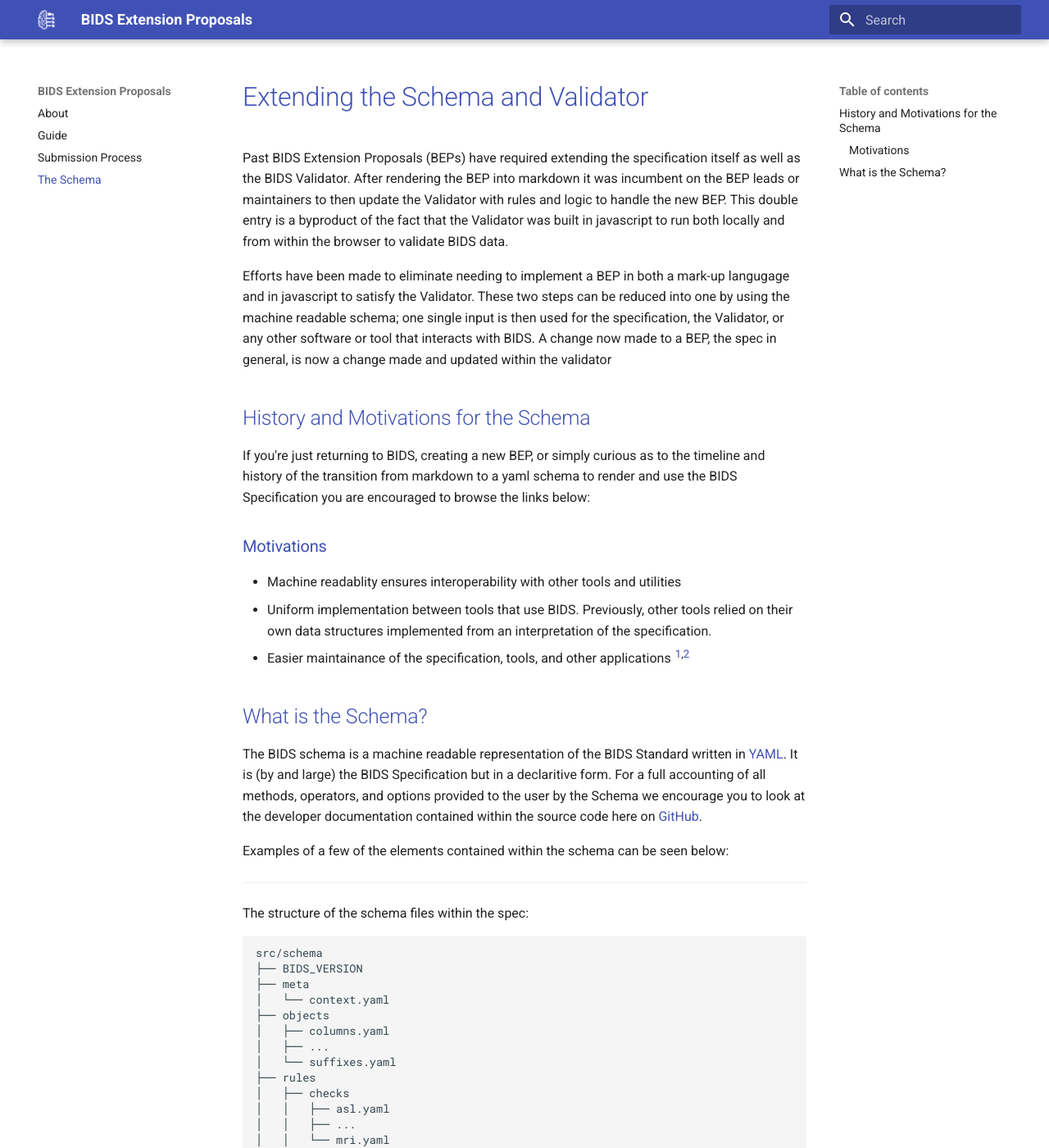
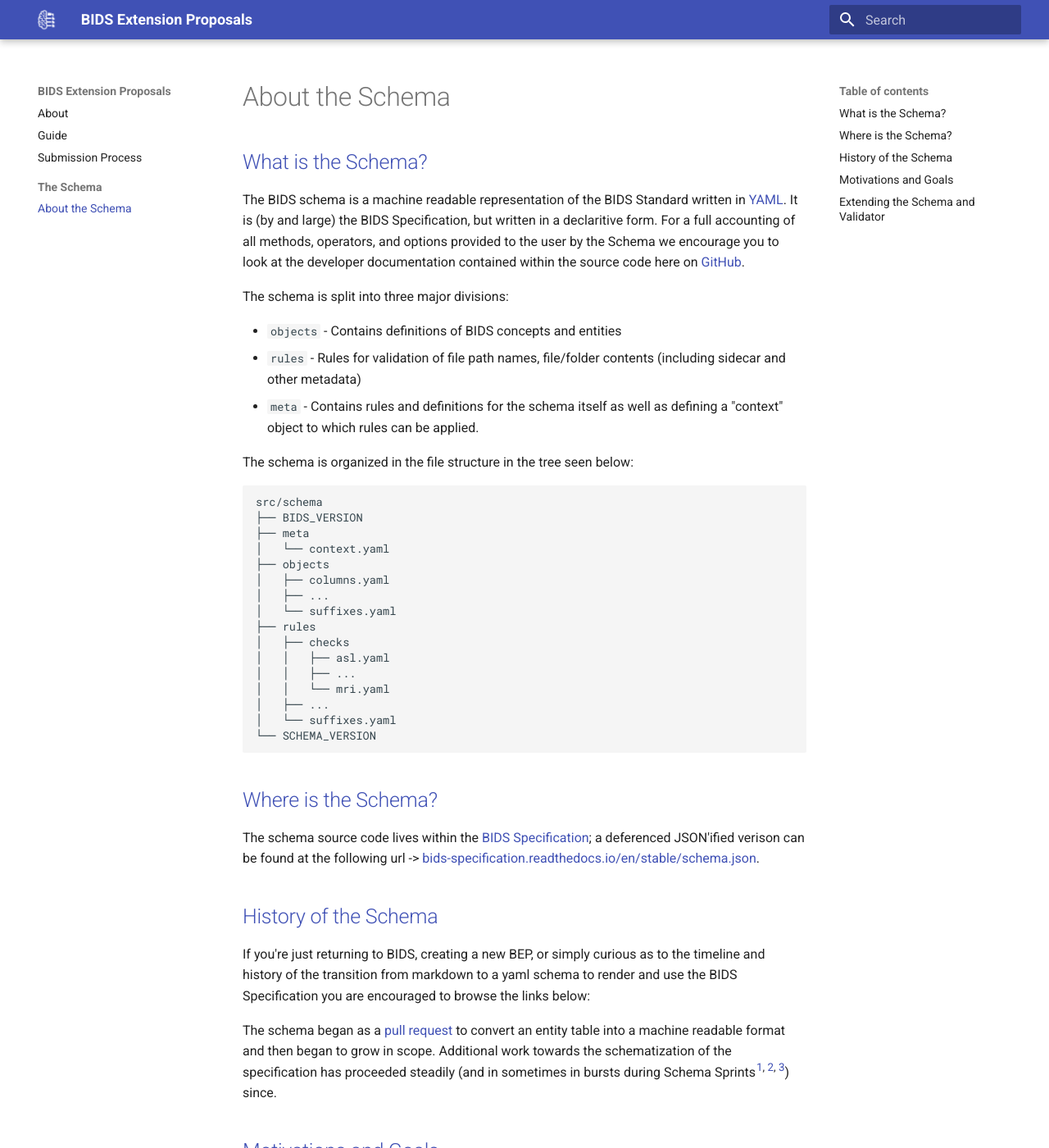
Before and after one commit to bids-standard/bids-extensions, an MkDocs documentation site: the page built from docs/schema.md, in a window 1280 px wide and 1400 px high. Shown: the whole window at 82% size. Built offline with MkDocs 1.6.1 and Material for MkDocs 9.7.7, drawn with Linux system fonts in a browser that asks for light colours; some of the changed text lies outside the part shown.

Commit message:
Version 1 (#7)
* add yamllinter, reformat paragraph spacing/yaml

* doc-the-schema

* doc-the-schema

* update links in index.md

* remove not finished how-the-schema-works.md from toc tree

* remove empty ##

* Update requirements.txt

````diff
--- a/docs/guide.md
+++ b/docs/guide.md
@@ -3,18 +3,18 @@
 ## What is a BIDS Extension Proposal \(BEP\)?
 
 A BEP, as the name implies, is a method of expanding the BIDS Specification to
-encompass new features or imaging types.
+  encompass new features or imaging types.
 
 Why are they called BEPs? BEPs are modeled after
-[Python Extension Proposals](https://peps.python.org/pep-0001/#what-is-a-pep) (PEPs) as
-they have been an effective community tool to change (either by updating or supplementing)
-the Python programming language and BIDS contributors adopting a similar structure (has so far) been an
-effective method of contributing new changes to BIDS.
+  [Python Extension Proposals](https://peps.python.org/pep-0001/#what-is-a-pep) (PEPs) as
+  they have been an effective community tool to change (either by updating or supplementing)
+  the Python programming language. BIDS contributors adopting a similar structure (has so far)
+  been useful in expanding BIDS.
 
 BEPs have grown the specification to include beyond MRI as well
-as new techniques, and files types and descriptors. A list of completed
-BEPS can be seen [here](https://bids.neuroimaging.io/get_involved.html#completed-beps) and
-a list of proposed/ongoing BEPs can be found [here]https://bids.neuroimaging.io/get_involved.html#extending-the-bids-specification)
+  as new techniques, and files types and descriptors. A list of completed
+  BEPS can be seen [here](https://bids.neuroimaging.io/get_involved.html#completed-beps) and
+  a list of proposed/ongoing BEPs can be found [here]https://bids.neuroimaging.io/get_involved.html#extending-the-bids-specification)
 
 ## Why contribute to BIDS?
 
@@ -96,96 +96,105 @@ Larger contributions that are expected to involve longer and more involved
 ### Limit flexibility, consider tool developers
 
 One of the aims of BIDS is to make reusing data easier. This means that when
-proposing an extension you need to put yourself in the shoes of someone who will
-receive a BIDS dataset and attempt to analyze it. Additionally, consider
-developers that will try to write tools that take BIDS datasets as inputs. It’s
-worth assessing how much additional code different ways of approaching your
-extension will lead to.
+  proposing an extension you need to put yourself in the shoes of someone who will
+  receive a BIDS dataset and attempt to analyze it. Additionally, consider
+  developers that will try to write tools that take BIDS datasets as inputs. It’s
+  worth assessing how much additional code different ways of approaching your
+  extension will lead to.
 
 The most common situation where the trade-off between flexibility and ease of
-tool building comes up is choosing file formats. For example, allowing multiple
-different file formats to be used to represent the same data type is flexible,
-but requires developers to provide support for all of them. As an example,
-iEEG-BIDS and EEG-BIDS
-[surveyed the community](https://bids.berkeley.edu/news/bids-megeegieeg-data-format-survey)
-to find out about most common formats and selected only a few formats based on
-usage and their openness.
+  tool building comes up is choosing file formats. For example, allowing multiple
+  different file formats to be used to represent the same data type is flexible,
+  but requires developers to provide support for all of them. As an example,
+  iEEG-BIDS and EEG-BIDS
+  [surveyed the community](https://bids.berkeley.edu/news/bids-megeegieeg-data-format-survey)
+  to find out about most common formats and selected only a few formats based on
+  usage and their openness.
 
 ### Get the community involved
 
 Try to reach out to colleagues working with the type of data you are trying to
-add support for. The more eyes you will get on your extension the better it will
-get.
+  add support for. The more eyes you will get on your extension the better it will
+  get.
 
 ### Be consistent with the main specification
 
 The main specification follows some general rules. For example, see the
-[rules on participant labels](https://bids-specification.readthedocs.io/en/stable/02-common-principles.html#participant-names-and-other-labels).
+  [rules on participant labels](https://bids-specification.readthedocs.io/en/stable/02-common-principles.html#participant-names-and-other-labels).
 
 Try not to deviate from those conventions in your extension.
 
 ### Avoid backward incompatible changes
 
 BIDS is already incorporated in many tools - proposing a change that will render
-already released BIDS datasets not BIDS compliant will cause a lot of confusion
-and will force developers to update their codes. We should strive to avoid such
-a situation.
+  already released BIDS datasets not BIDS compliant will cause a lot of confusion
+  and will force developers to update their codes. We should strive to avoid such
+  a situation.
 
 Having said that, one day we will have to break backwards compatibility. If you
-have an idea for a backward incompatible change please add it as an issue to the
-[BIDS 2.0 GitHub repository](https://github.com/bids-standard/bids-2-devel).
+  have an idea for a backward incompatible change please add it as an issue to the
+  [BIDS 2.0 GitHub repository](https://github.com/bids-standard/bids-2-devel).
 
 ### Use existing and common practices/formats
 
 It’s likely that certain data types are commonly stored in a particular way in
-your subfield. If this is the case try adopting this way unless it makes your
-extension too inconsistent with the main specification. A good example of such
-adoption is the
-[bvec/bval file format](https://bids-specification.readthedocs.io/en/stable/04-modality-specific-files/01-magnetic-resonance-imaging-data.html#required-gradient-orientation-information)
-for storing diffusion metadata.
+  your subfield. If this is the case try adopting this way unless it makes your
+  extension too inconsistent with the main specification. A good example of such
+  adoption is the
+  [bvec/bval file format](https://bids-specification.readthedocs.io/en/stable/04-modality-specific-files/01-magnetic-resonance-imaging-data.html#required-gradient-orientation-information)
+  for storing diffusion metadata.
 
 ### Try to link with other existing standards and ontologies
 
 There are many standardization attempts out there. When proposing your extension
-consider gathering inspiration and directly linking to other standards. A good
-example of this is linking metadata fields to corresponding DICOM tags.
+  consider gathering inspiration and directly linking to other standards. A good
+  example of this is linking metadata fields to corresponding DICOM tags.
 
 ## Common pitfalls
 
 ### Relying on merging the extension on a set timeline
 
 We have found that it is very difficult to predict how long a BIDS extension
-will take to merge into the standard. One challenge that has occurred in the
-past is a doctoral student requiring acceptance of their work as a requirement
-for graduation. We do not recommend yoking contributions to the BIDS community
-(or any volunteer-led open source community) to strict timelines to avoid the
-uncertainty around domain specific community engagement, feedback from the BIDS
-maintainers and broader developer community, and responding to those reviews.
+  will take to merge into the standard. One challenge that has occurred in the
+  past is a doctoral student requiring acceptance of their work as a requirement
+  for graduation. We do not recommend yoking contributions to the BIDS community
+  (or any volunteer-led open source community) to strict timelines to avoid the
+  uncertainty around domain specific community engagement, feedback from the BIDS
+  maintainers and broader developer community, and responding to those reviews.
 
 ### Not considering domain- or field-specific guidelines
 
 In many neuroscience fields there have been past developments and efforts to
-implement standards, either formally or informally; where possible BIDS
-extension proposals should embrace these rather than trying to come up with
-alternative standards. The BIDS extension proposal should therefore inventorize
-and review past and existing work that may be relevant to the BEP.
+  implement standards, either formally or informally; where possible BIDS
+  extension proposals should embrace these rather than trying to come up with
+  alternative standards. The BIDS extension proposal should therefore inventorize
+  and review past and existing work that may be relevant to the BEP.
 
 ### Not considering DICOM fields
 
-Many of the modalities we use have an associated standard, like DICOM for instance. While BIDS is not specifically about data format, many metadata information are stored in data files and there is rarely a good reason for using a different name than one from other established standards. In using DICOM it is reasonable to [check what DICOM has already developed](https://www.dicomstandard.org/) and see if there is overlap. In a similar fashion, when relevant, we recommend having a `sourcedata/` folder in example datasets including DICOM files (empty data but with a header, removing any personal data tags if taken from "real" data).
+Many of the modalities we use have an associated standard, like DICOM for instance.
+  While BIDS is not specifically about data format, many metadata information are
+  stored in data files and there is rarely a good reason for using a different name
+  than one from other established standards. In using DICOM it is reasonable to
+  [check what DICOM has already developed](https://www.dicomstandard.org/) and see
+  if there is overlap. In a similar fashion, when relevant, we recommend having a
+  `sourcedata/` folder in example datasets including DICOM files (empty data but
+  with a header, removing any personal data tags if taken from "real" data).
 
 ### Not building up a user community to support the BEP
 
 Merging BIDS extension proposals only happens following a community review. It
-is therefore helpful to get the stakeholders on board early on (i.e., while
-writing the extension proposal) rather than at the review stage. Diversity in
-the team contributes to the quality of the extension proposal; we recommend that
-the core team has representatives from 3 different labs, preferably also with a
-mix of more junior and more senior contributors. You may also consider
-requesting explicit support letters from external labs.
+  is therefore helpful to get the stakeholders on board early on (i.e., while
+  writing the extension proposal) rather than at the review stage. Diversity in
+  the team contributes to the quality of the extension proposal; we recommend that
+  the core team has representatives from 3 different labs, preferably also with a
+  mix of more junior and more senior contributors. You may also consider
+  requesting explicit support letters from external labs.
 
 ### How to turn on email notifications about suggestions and comments for Google Documents
 
 ![notifications_1](assets/img/notifications_1.png)
+
 ![notifications_2](assets/img/notifications_2.png)
+
 ![notifications_3](assets/img/notifications_3.png)
--- a/docs/schema.md
+++ b/docs/schema.md
@@ -1,40 +1,21 @@
-# Extending the Schema and Validator
-
-Past BIDS Extension Proposals (BEPs) have required extending the specification itself as well as the BIDS Validator.
-After rendering the BEP into markdown it was incumbent on the BEP leads or maintainers to
-then update the Validator with rules and logic to handle the new BEP.
-This double entry is a byproduct of the fact that the Validator was built in javascript to run both
-locally and from within the browser to validate BIDS data.
-
-Efforts have been made to eliminate needing to implement a BEP in both a mark-up langugage and
-in javascript to satisfy the Validator. These two steps can be reduced into one by using the
-machine readable schema; one single input is then used for the specification, the Validator,
-or any other software or tool that interacts with BIDS. A change now made to a BEP, the spec in general,
-is now a change made and updated within the validator
-
-## History and Motivations for the Schema
-
-If you're just returning to BIDS, creating a new BEP, or simply curious as to the timeline and history
-of the transition from markdown to a yaml schema to render and use the BIDS Specification you are encouraged
-to browse the links below:
-
-### Motivations
-
-- Machine readablity ensures interoperability with other tools and utilities
-- Uniform implementation between tools that use BIDS. Previously, other tools relied on their own data structures implemented from an interpretation of the specification.
-- Easier maintainance of the specification, tools, and other applications <sup>[1][start_of_schema],[2][bids_schema_validation_for_datatypes]</sup>
-
 ## What is the Schema?
 
-The BIDS schema is a machine readable representation of the BIDS Standard written in [YAML](https://en.wikipedia.org/wiki/YAML). It is (by and large) the BIDS Specification
-but in a declaritive form. For a full accounting of all methods, operators, and options provided to the user by the Schema we encourage you to look at the developer documentation
-contained within the source code here on [GitHub][schema_readme.md].
+The BIDS schema is a machine readable representation of the BIDS Standard
+  written in [YAML](https://en.wikipedia.org/wiki/YAML). It is (by and large)
+  the BIDS Specification, but written in a declaritive form. For a full
+  accounting of all methods, operators, and options provided to the user
+  by the Schema we encourage you to look at the developer documentation
+  contained within the source code here on [GitHub][schema_readme.md].
 
-Examples of a few of the elements contained within the schema can be seen below:
+The schema is split into three major divisions:
 
----
+- `objects` - Contains definitions of BIDS concepts and entities
+- `rules` - Rules for validation of file path names, file/folder contents
+(including sidecar and other metadata)
+- `meta` - Contains rules and definitions for the schema itself as well as defining
+a "context" object to which rules can be applied.
 
-The structure of the schema files within the spec:
+The schema is organized in the file structure in the tree seen below:
 
 ```
 src/schema
@@ -55,32 +36,46 @@ src/schema
 └── SCHEMA_VERSION
 ```
 
----
+## Where is the Schema?
 
-The requirements for an anatomical MR:
-
-```yaml
-
-```
+The schema source code lives within the [BIDS Specification][schema_source];
+  a deferenced JSON'ified verison can be found at the following url ->
+  [bids-specification.readthedocs.io/en/stable/schema.json][jsonified_schema].
 
 
----
+## History of the Schema
 
-A glossary entry for the NIfTI file extension (.nii):
+If you're just returning to BIDS, creating a new BEP, or simply curious as to the timeline and history
+  of the transition from markdown to a yaml schema to render and use the BIDS Specification you are encouraged
+  to browse the links below:
 
-```yaml
-nii:
-  value: .nii
-  display_name: NIfTI
-  description: |
-    A Neuroimaging Informatics Technology Initiative (NIfTI) data file.
-```
+The schema began as a [pull request][start_of_schema] to convert an entity table into a machine readable
+  format and then began to grow in scope. Additional work towards the schematization of the specification
+  has proceeded steadily (and in sometimes in bursts during Schema Sprints<sup>[1][BIDS Sprint 1 Discussion],
+  [2][BIDS Sprint 2 Discussion], [3][BIDS Sprint 3 Discussion]</sup>) since.
 
-Will produce the following entry in the [rendering](https://bids-specification.readthedocs.io/en/stable/glossary.html#nii-extensions):
+## Motivations and Goals
 
-![rendered_nifti_entity](./assets/img/rendered_nifti_entity.png)
+- Machine readablity ensures interoperability with other tools and utilities
+- Uniform implementation between tools that use BIDS. Previously, other tools relied on their own data structures implemented from an interpretation of the specification.
+- Easier maintainance of the specification, tools, and other applications <sup>[1][start_of_schema],[5][bids_schema_validation_for_datatypes]</sup>
+- Improve the process of writing BEPs
 
----
+## Extending the Schema and Validator
+
+Past BIDS Extension Proposals (BEPs) have required extending the specification itself as well as the BIDS Validator.
+  After rendering the BEP into markdown it was incumbent on the BEP leads or maintainers to
+  then update the Validator with rules and logic to handle the new BEP.
+  This double entry is a byproduct of the fact that the Validator was built in javascript to run both
+  locally and from within the browser to validate BIDS data.
+
+Efforts have been made to eliminate needing to implement a BEP in both a mark-up langugage and
+  in javascript to satisfy the Validator. These two steps can be reduced into one by using the
+  machine readable schema; one single input is then used for the specification, the Validator,
+  or any other software or tool that interacts with BIDS. A change now made to a BEP, the spec in general,
+  is now a change made and updated within the validator
+
+
 
 [state_of_the_schema_presentation]: https://docs.google.com/presentation/d/1ldEbElaFm__jtkLoEcn2PQ-LGj1dfmdjWxDvE11eiNk/edit?usp=sharing
 [start_of_schema]: https://github.com/bids-standard/bids-specification/issues/466
@@ -90,7 +85,8 @@ Will produce the following entry in the [rendering](https://bids-specification.r
 [BIDS Sprint 2 Discussion]: https://googledrive.addthislinkadamputitsomewhere.com
 [BIDS Sprint 1 Discussion]: https://zoomneedstouploadthis.com
 
-[jsonified_schema_v1.8.0]: https://bids-specification.readthedocs.io/en/v1.8.0/schema.json
+[jsonified_schema]: https://bids-specification.readthedocs.io/en/stable/schema.json
 [schema_readme.md]: https://github.com/bids-standard/bids-specification/blob/master/src/schema/README.md
+[schema_source]: https://github.com/bids-standard/bids-specification/src/schema
 [bidsschematools_pypi]: https://pypi.org/project/bidsschematools/
 [bidsschematools_rtd]: https://bidsschematools.readthedocs.io/en/latest/?badge=latest
--- a/mkdocs.yml
+++ b/mkdocs.yml
@@ -11,7 +11,8 @@ nav:
   - About: index.md
   - Guide: guide.md
   - Submission Process: submission.md
-  - The Schema: schema.md
+  - The Schema:
+      - About the Schema: schema.md
 
 theme:
     name: material
````
Also changed, not shown: .yamllint.yml (added, +12 -0 lines), docs/how-the-schema-works.md (added, +31 -0 lines), docs/index.md (+4 -4 lines), docs/submission.md (+16 -16 lines), requirements.txt (line endings or trailing spaces).
